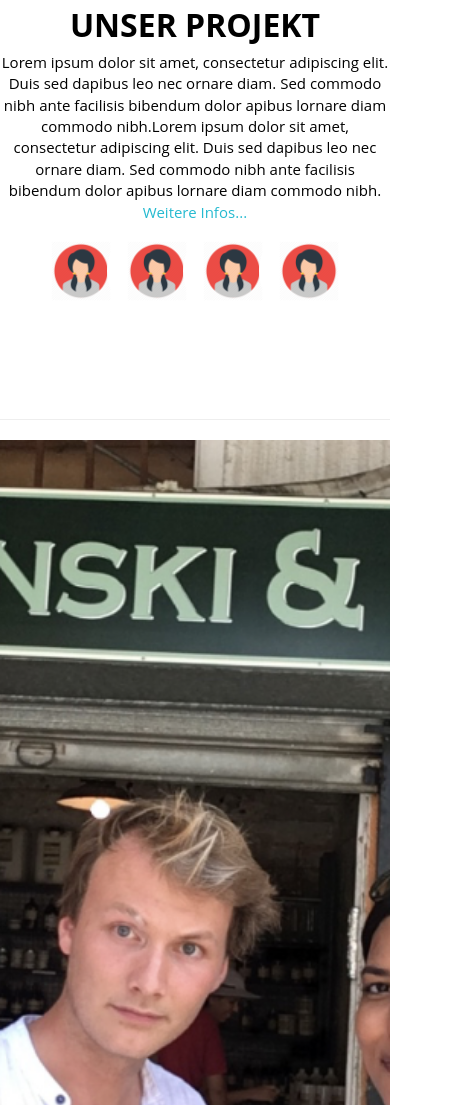
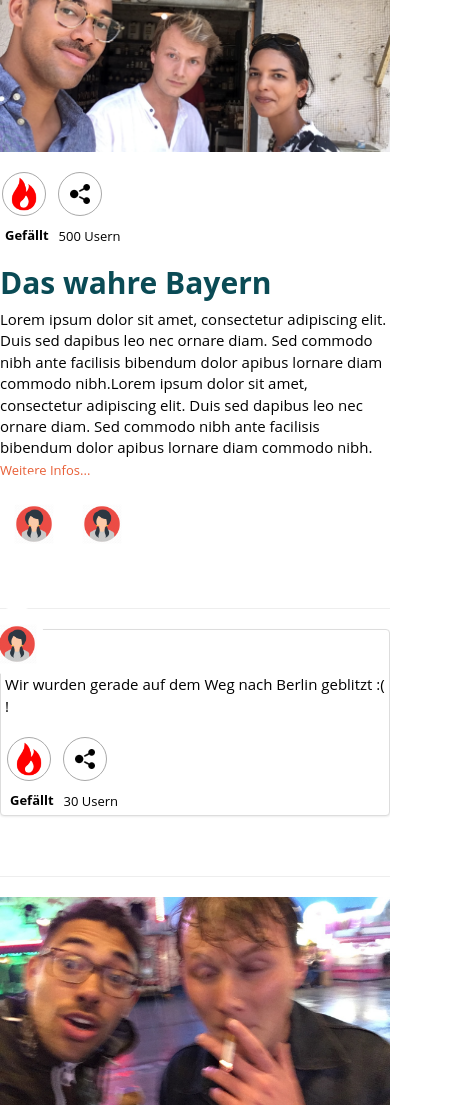
Before and after one commit to nadinepom/PROJECT, a React app: page /Home in a window 390 px wide. Shown: the part 895-2000 px from the top of the page, 469 px wide, since content can reach past the window. Built offline with nearby package versions, Linux system fonts and the light colour scheme.

Commit message:
Fotos sind responsive

```diff
--- a/client/app/components/Home/Home.js
+++ b/client/app/components/Home/Home.js
@@ -11,7 +11,8 @@ class Home extends Component {
             <div>
                 <Navbar/>
               <header id="header" >
-                <div className="intro img-fluid">
+                <div className="embed-responsive embed-responsive-16by9">
+                <div className="intro embed-responsive-item">
                     <div className="container">
                       <div className="row">
                         <div className="intro-text">
@@ -19,6 +20,7 @@ class Home extends Component {
                            </div>
                       </div>
                     </div>
+                </div>
                 </div>
               </header>
 
@@ -67,7 +69,9 @@ class Home extends Component {
                 <div className="container">
                   <div className="row">
                       <hr/>
-                      <div className="photo1 img-fluid"/>
+                    <div className="embed-responsive embed-responsive-16by9">
+                    <div className="photo1 embed-responsive-item"/>
+                    </div>
                     <div className="article-text">
                       <div className="container">
                         <div className="row">
@@ -129,7 +133,9 @@ class Home extends Component {
                     <br/>
 
                     <hr/>
+                    <div className="embed-responsive embed-responsive-16by9">
                     <div className="photo2 embed-responsive-item"/>
+                    </div>
                     <div className="article-text">
                       <div className="container">
                         <div className="row">
--- a/client/app/styles/Home.css
+++ b/client/app/styles/Home.css
@@ -242,7 +242,7 @@ button{
   padding: 100px 0;
   display: table;
   width: 100%;
-  height: 900px;
+  height: 500px;
   background: url(/assets/img/design.png) no-repeat center center;
   -webkit-background-size: cover;
   -moz-background-size: cover;
@@ -254,7 +254,7 @@ button{
   padding: 100px 0;
   display: table;
   width: 100%;
-  height: 900px;
+  height: 500px;
   background: url(/assets/img/IMG_5395.JPG) no-repeat center center;
   -webkit-background-size: cover;
   -moz-background-size: cover;
--- a/package.json
+++ b/package.json
@@ -26,7 +26,6 @@
     "express": "^4.16.3",
     "extract-text-webpack-plugin": "^4.0.0-beta.0",
     "html-webpack-plugin": "^3.1.0",
-    "jquery": "^3.3.1",
     "mongoose": "^5.0.11",
     "nodemon": "^1.17.2",
     "popper.js": "^1.14.3",
```
Also changed, not shown: 1 other file.
